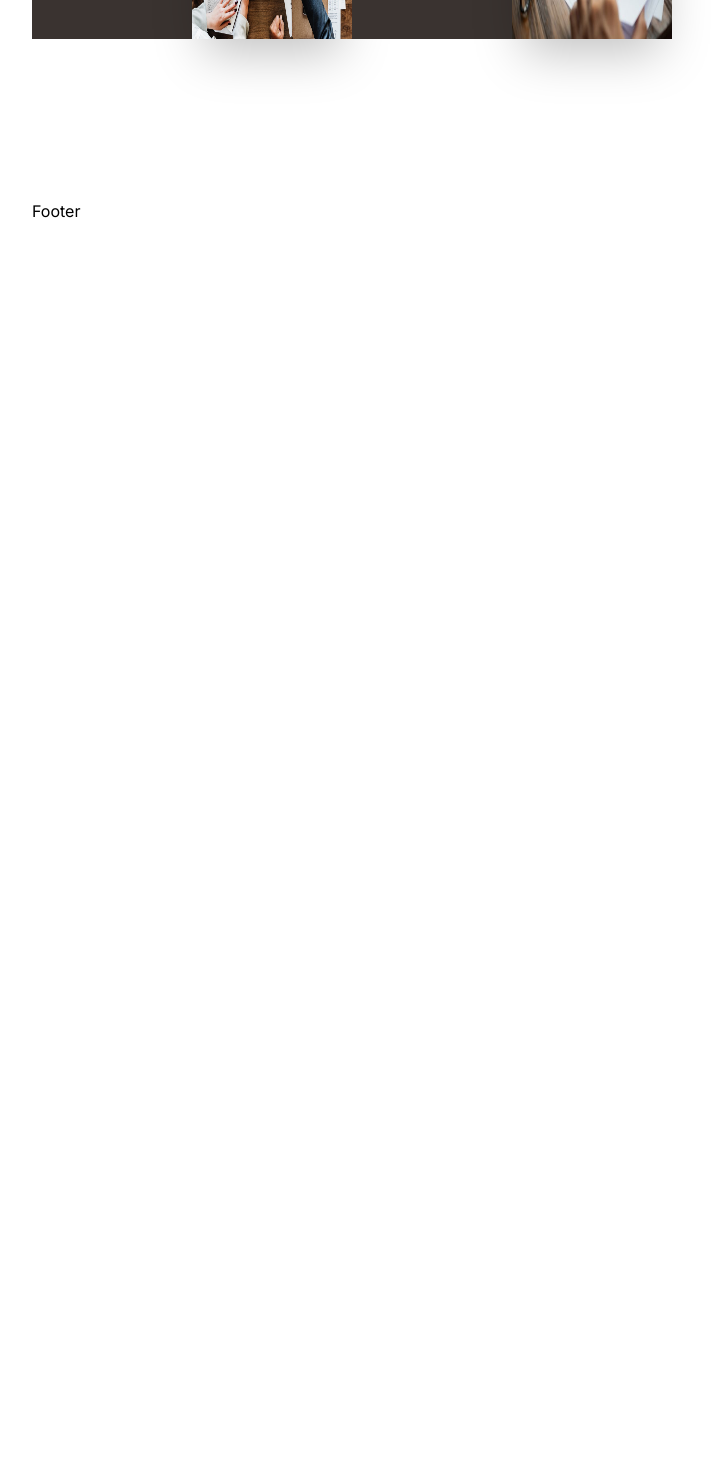
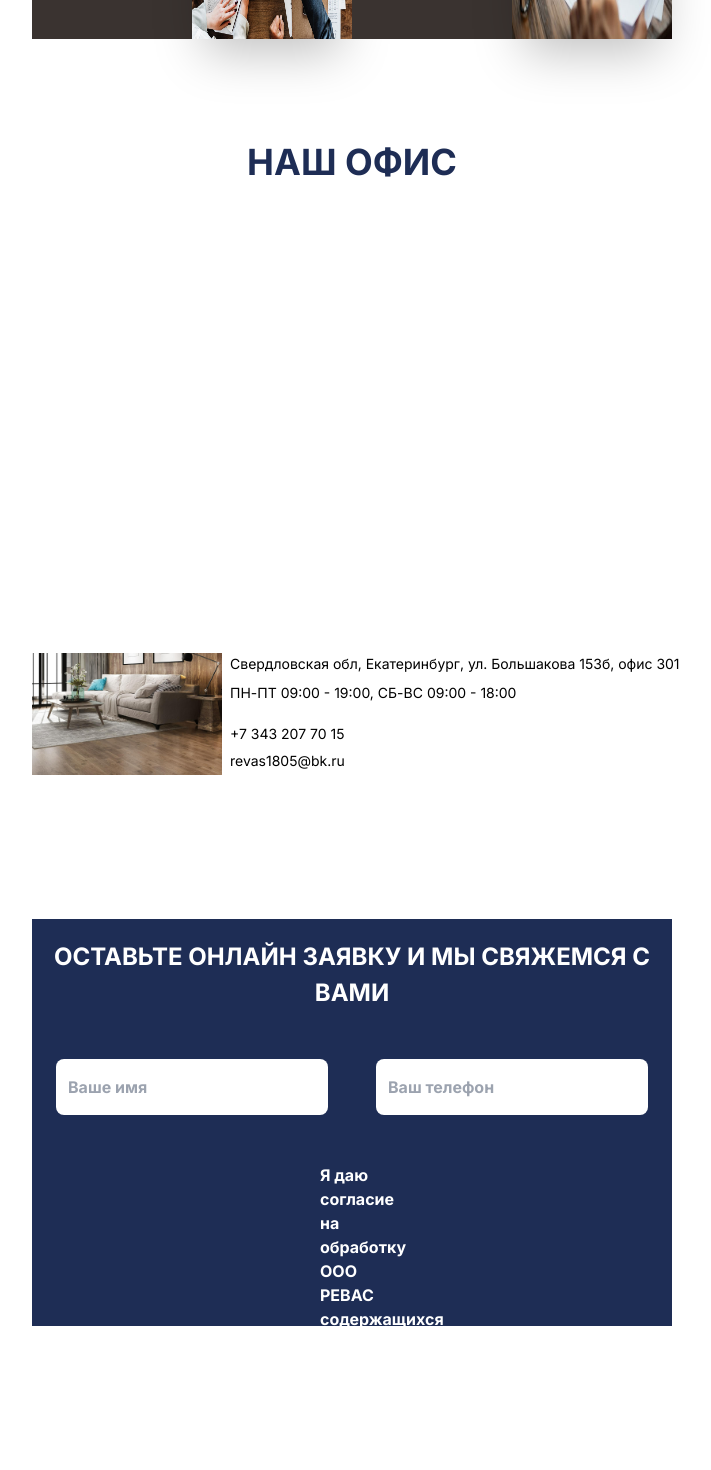
Before and after one commit to Rabotyaga1155F/revas-web, a Next.js app: page / in a window 1280 px wide. Shown: the part 1500-2970 px from the top of the page, without its empty margins (288-999 px from the left). Before the commit the page ends 1723 px from the top, so only its background shows below. Built offline with nearby package versions, Linux system fonts and the light colour scheme.

Commit message:
Added Form.tsx

```diff
--- a/src/app/page.tsx
+++ b/src/app/page.tsx
@@ -4,6 +4,8 @@ import Footer from "@/components/footer/Footer";
 import header from "@/assets/images/header.jpg";
 import Services from "@/components/services/Services";
 import Puzzle from "@/components/puzzle/Puzzle";
+import Map from "@/components/map/Map";
+import Form from "@/components/form/Form";
 
 export default function Home() {
   return (
@@ -17,6 +19,8 @@ export default function Home() {
       <main>
         <Services />
         <Puzzle />
+        <Map />
+        <Form />
       </main>
       <Footer />
     </div>
--- /dev/null
+++ b/src/components/form/Form.tsx
@@ -0,0 +1,44 @@
+import React from "react";
+
+const Form = () => {
+  return (
+    <form className={"bg-[#1E2D55] h-[407px] mt-36"}>
+      <h1 className={"text-white font-bold text-[24px] text-center pt-5"}>
+        ОСТАВЬТЕ ОНЛАЙН ЗАЯВКУ И МЫ СВЯЖЕМСЯ С ВАМИ
+      </h1>
+      <div className={"flex justify-center mt-12"}>
+        <input
+          className={
+            "w-[284px] py-4 px-3 rounded-[8px] text-[16px] font-bold text-[#C9C2C2] mx-6"
+          }
+          type="text"
+          placeholder={"Ваше имя"}
+        />
+        <input
+          className={
+            "w-[284px] py-4 px-3 rounded-[8px] text-[16px] font-bold text-[#C9C2C2] mx-6"
+          }
+          type="text"
+          placeholder={"Ваш телефон"}
+        />
+      </div>
+      <h2 className={"font-bold text-[16px] text-white text-start mx-72 mt-12"}>
+        Я даю согласие на обработку ООО РЕВАС содержащихся в анкете моих
+        персональных данных, подтверждаю, что ознакомился с политикой
+        конфиденциальности и согласен с ней.
+      </h2>
+      <div className={"flex justify-center mt-8"}>
+        <button
+          type={"submit"}
+          className={
+            "bg-white font-bold text-[16px] text-[#1E2D55] w-[332px] h-[61px] rounded-[8px]"
+          }
+        >
+          ЗАКАЗАТЬ ЗВОНОК{" "}
+        </button>
+      </div>
+    </form>
+  );
+};
+
+export default Form;
--- /dev/null
+++ b/src/components/map/Map.tsx
@@ -0,0 +1,37 @@
+import React from "react";
+import Image from "next/image";
+import mapImage from "@/assets/images/map-image.jpeg";
+
+const Map = () => {
+  return (
+    <div>
+      <h1 className={"text-[#1E2D55] text-center font-bold text-[36px] mt-24"}>
+        НАШ ОФИС
+      </h1>
+      <iframe
+        className={"mx-auto mt-10"}
+        src="https://yandex.ru/map-widget/v1/?um=constructor%3A7de0c7955e93a12f4d9028de8c20692931a23f2d2b2d6d1d09b254b48295535b&amp;source=constructor"
+        width="800"
+        height="400"
+      ></iframe>
+
+      <div className={"w-[800px] mx-auto mt-6"}>
+        <div className={"flex"}>
+          <Image width={190} height={115} src={mapImage} alt={"Image"} />
+          <div className={"ml-2"}>
+            <h3 className={"text-[14px] text-black"}>
+              Свердловская обл, Екатеринбург, ул. Большакова 153б, офис 301
+            </h3>
+            <h3 className={"text-[14px] text-black mt-2"}>
+              ПН-ПТ 09:00 - 19:00, СБ-ВС 09:00 - 18:00
+            </h3>
+            <h3 className={"text-[14px] text-black mt-5"}>+7 343 207 70 15</h3>
+            <h3 className={"text-[14px] text-black mt-1.5"}>revas1805@bk.ru</h3>
+          </div>
+        </div>
+      </div>
+    </div>
+  );
+};
+
+export default Map;
--- a/src/components/puzzle/puzzle-item/PuzzleTextItem.tsx
+++ b/src/components/puzzle/puzzle-item/PuzzleTextItem.tsx
@@ -3,7 +3,7 @@ import { IPuzzleTextItemProps } from "@/components/puzzle/puzzle-item/puzzle.typ
 
 const PuzzleTextItem: FC<IPuzzleTextItemProps> = ({ text }) => {
   return (
-    <div className={"w-[232px] h-[232px] bg-[#3A3330]"}>
+    <div className={"w-[232px] h-[232px] bg-[#3A3330] hover:bg-red-600"}>
       <h1 className={"font-medium text-[22px] text-white text-center"}>
         {text}
       </h1>
```
Also changed, not shown: src/assets/images/map-image.jpeg (added).
